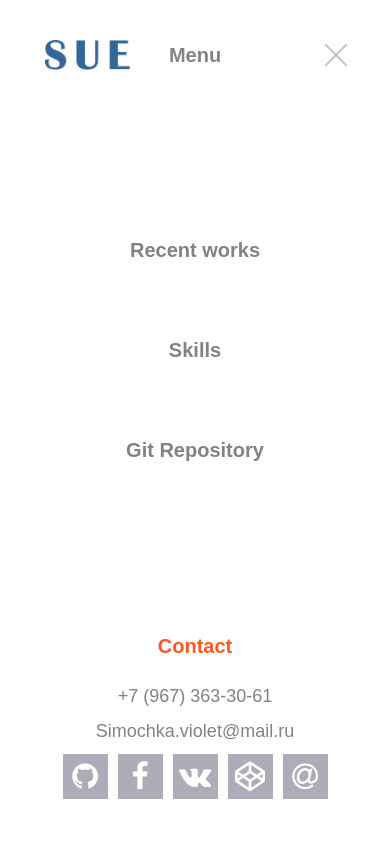
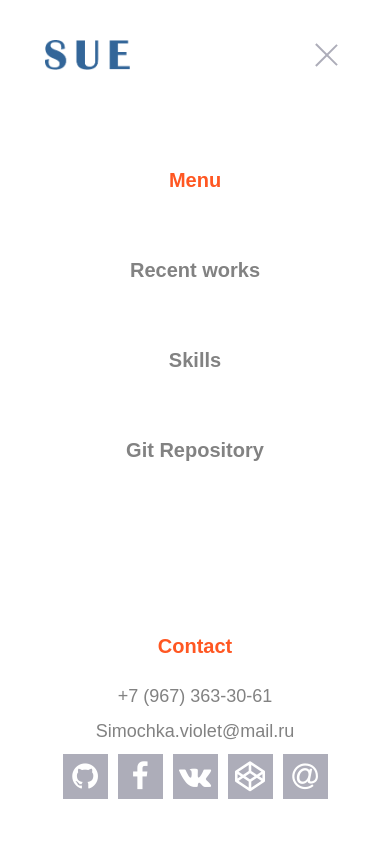
Before and after one commit to GitFlorance/landing-page, a website: page src/Index.html in a window 390 px wide. Both pictures are taken after a click on the element 317 px from the left and 49 px from the top of the page. Shown: the top 841 px of the page. Drawn offline with Linux system fonts and the light colour scheme; files that its build step writes are made by us from their sources; files whose address does not match are found by name; a web font is replaced by a local one.

Commit message:
add animation of the menu button

```diff
--- a/src/Index.html
+++ b/src/Index.html
@@ -5,16 +5,43 @@
 <title>Personal site</title>
 <link rel="stylesheet" href="./css/index.min.css">
 <link href="https://fonts.googleapis.com/css2?family=M+PLUS+1:wght@100;200;300;500;600;700;800;900&display=swap" rel="stylesheet">
-<script type="text/javascript" src="../js/index.min.js"></script>
+<script type="text/javascript" src="./js/index.min.js"></script>
 </head>
 <body>
+	<header class="header">
+		<div class="header__some">
+			<div class="header__conteiner">
+				<div class="">
+					<img src="./imgs/name.png" alt="name" class="header__logo">
+				</div>
+				<div></div>
+				<div class="header__text">
+					About me
+				</div>
+				<div class="header__text">
+					Recent works
+				</div>
+				<div class="header__text">
+					Skills
+				</div>
+				<div class="header__text">
+					Git Repository
+				</div>
+				<div class="header__text">
+					Contacts
+				</div>
+				<div class="header__menu button js-menu_button">
+					<div class="button__line  js-menu_lineOne"></div>
+					<div class="button__line  js-menu_lineTwo"></div>
+				</div>
+			</div>
+		</div>
+	</header>
 	<div class="article menu invisible">
-		<div class="menu__header menu__item">
-			<img src="./imgs/name.png" alt="name" class="menu__header-logo menu__item">
-			<p>Menu</p>
-			<a href="#" class="menu__close menu__item"></a>
-		</div>
 		<div class="menu__list ">
+			<div class="menu__list-text">
+				Menu
+			</div>
 			<div class="menu__list-text">
 				Recent works
 			</div>
@@ -39,31 +66,6 @@
 		</div>
 	</div>
 	<div class="article home">
-		<div class="article__header header">
-			<div class="">
-				<img src="./imgs/name.png" alt="name" class="header__logo">
-			</div>
-			<div></div>
-			<div class="header__text">
-		 		About me
-		 	</div>
-		 	<div class="header__text">
-		 		Recent works
-		 	</div>
-		 	<div class="header__text">
-		 		Skills
-		 	</div>
-		 	<div class="header__text">
-		 		Git Repository
-		 	</div>
-		 	<div class="header__text">
-		 		Contacts
-		 	</div>
-			<div class="header__menu button js-menu_button">
-				<div class="button__line"></div>
-				<div class="button__line"></div>
-			</div>
-		</div>
 		<div class="article__body about">
 			<div class="about__profile">
 				<img src="./imgs/foto.png" alt="foto" class="about__foto">
--- a/src/scripts/menu.js
+++ b/src/scripts/menu.js
@@ -3,10 +3,14 @@ document.addEventListener("DOMContentLoaded", ()=>{
     const startButton = document.querySelector(".js-menu_button");
     const menu = document.querySelector(".menu");
     const body = document.querySelector("body");
+    const lineOne = document.querySelector(".js-menu_lineOne");
+    const lineTwo = document.querySelector(".js-menu_lineTwo");
 
     startButton.addEventListener ("click", (event) => {
         menu.classList.toggle('invisible');
         body.classList.toggle('hidden');
+        lineOne.classList.toggle('line__1');
+        lineTwo.classList.toggle('line__2');
         console.log("f");
     });
 });
--- a/src/styles/InfoBlockSticky.css
+++ b/src/styles/InfoBlockSticky.css
@@ -2,7 +2,6 @@
 	position: relative;
 	width: 50%;
 	&__item {
-		position: sticky;
 		top: 10px;
 		padding-bottom: 20%;
 	}
--- a/src/styles/about.css
+++ b/src/styles/about.css
@@ -35,10 +35,11 @@
 		font: 400 18px/30px 'M PLUS 1', sans-serif;
 	}
     @media screen and (max-width: 768px) {
+		max-width: 300px;
         font: 800 50px/60px 'M PLUS 1', sans-serif;
 		&__profile {
 			display: block;
-			margin-top: 20px;
+			margin-top: 0px;
 		}
 		&__name {
 			margin: 0;
--- a/src/styles/article.css
+++ b/src/styles/article.css
@@ -5,14 +5,13 @@
 	&__header {
 		margin: 70px 0;
 	}
-	&__body {
-		margin: 160px 0;
-	}
 	&__list {
-		height: 100vh;
 		display: flex;
 		padding: 20px 0;
 		box-sizing: border-box;
+		& {
+			height: auto;
+		}
 	}
 	&__epilogue {
 		height: auto;
@@ -23,7 +22,7 @@
 		margin: 0 auto 0 auto;
 		max-width: 300px;
 		&__body {
-			margin: 20px 0 0 0;
+			margin: 0;
 		}
 		&__list {
 			display:block;
@@ -33,3 +32,17 @@
 		}
     }
 }
+
+.home {
+	& {
+		margin-top: -150px;
+		display: flex;
+		align-items: center;
+	}
+	@media screen and (max-width: 768px) {
+		margin-top: 0px;
+		& {
+			height: auto;
+		}
+	}
+}
--- a/src/styles/common.css
+++ b/src/styles/common.css
@@ -5,6 +5,7 @@ body {
 	}
 	@media screen and (max-width: 768px) {
 		width: 100vw;
+		position:relative;
 	}
 }
 .hidden {
--- a/src/styles/header.css
+++ b/src/styles/header.css
@@ -1,8 +1,15 @@
 .header {
+	&__conteiner {
+		max-width: 1300px;
+		margin: 50px auto;
 		height: 50px;
 		display: grid;
 		grid-template-columns: 1fr 2fr 1fr 1fr 1fr 1fr 1fr;
 		justify-content: center;
+		&:first-child {
+			height: 30px;
+		}
+	}
 	&__logo {
 		height: 50px;
 		justify-content: center;
@@ -21,15 +28,38 @@
 		}
 	}
     @media screen and (max-width: 768px) {
+		width: 100%;
+		height: 50px;
+		padding: 40px 0 20px 0;
+		margin: 0 auto 0 auto;
+		max-width: 305px;
+		display: flex;
+		&__some {
+			padding: 40px 0 20px 0;
+			width: 305px;
+			background: white;
+			position: fixed;
+			top: 0px;
+    		display: block;
+			z-index: 5;
+		}
+		&__conteiner {
+			margin: 0 auto 0 auto;
+			max-width: 300px;
 			display: flex;
 			justify-content: space-between;
-		margin: 40px 0 0 0;
+		}
+		&__logo {
+			height: 30px;
+		}
 		&__text {
 			display: none;
 		}
 		&__menu {
-			width: 55px;
-			height: 18px;
+			padding: 10px 0;
+			box-sizing: border-box;
+			width: 30px;
+			height: 30px;
 		}
     }
 }
@@ -37,13 +67,25 @@
 	&__line {
 	}
     @media screen and (max-width: 768px) {
+		position: relative;
 		display: flex;
   		flex-direction: column;
 		justify-content: space-between;
 		&__line {
+			width: 30px;
+			height: 2px;
 			background: #adadb9;
-			width: 55px;
-			height: 6px;
+			transition: transform 2s;
 		}
 	}
 }
+.line {
+	@media screen and (max-width: 768px) {
+		&__1 {
+			transform: rotate(45deg) translateY(5px);
+		}
+		&__2 {
+			transform: rotate(-45deg) translateY(-5px);
+		}
+	}
+}
--- a/src/styles/menu.css
+++ b/src/styles/menu.css
@@ -1,16 +1,14 @@
 .menu {
     display: none;
-    /* position: fixed; */
     background: white;
     @media screen and (max-width: 768px) {
         background: white;
-        padding: 40px 0 40px 0;
-        height: 100vh;
+        padding: 25px 0 40px 0;
+        height: calc(100vh - 110px);
         box-sizing: border-box;
         display: flex;
         flex-direction: column;
         justify-content: space-between;
-
         &__header {
             font: 600 20px/30px 'M PLUS 1', sans-serif;
             display: flex;
@@ -23,35 +21,12 @@
             }
         }
         &__list {
-            font: 600 20px/100px 'M PLUS 1', sans-serif;
+            font: 600 20px/90px 'M PLUS 1', sans-serif;
             color: #828282;
             text-align: center;
-            &-text {}
         }
-        &__close {
-            position: relative;
-            left: 60px;
-            width: 85px;
-            height: 30px;
-            opacity: 0.3;
-
-            &:hover {
-                opacity: 1;
-            }
-            &::before, &::after {
-                position: absolute;
-                left: 15px;
-                content: ' ';
-                height: 30px;
-                width: 2px;
-                background-color: #333;
-            }
-            &::before {
-                transform: rotate(45deg);
-            }
-            &::after {
-                transform: rotate(-45deg);
-            }
+        &__list-text:nth-child(1) {
+            color: #ff5722;
         }
         &__footer {
             max-width: 1300px;
```
Also changed, not shown: build/Index.html, build/css/index.min.css, build/js/index.min.js. Lines whose indentation alone changed are shown as unchanged.
